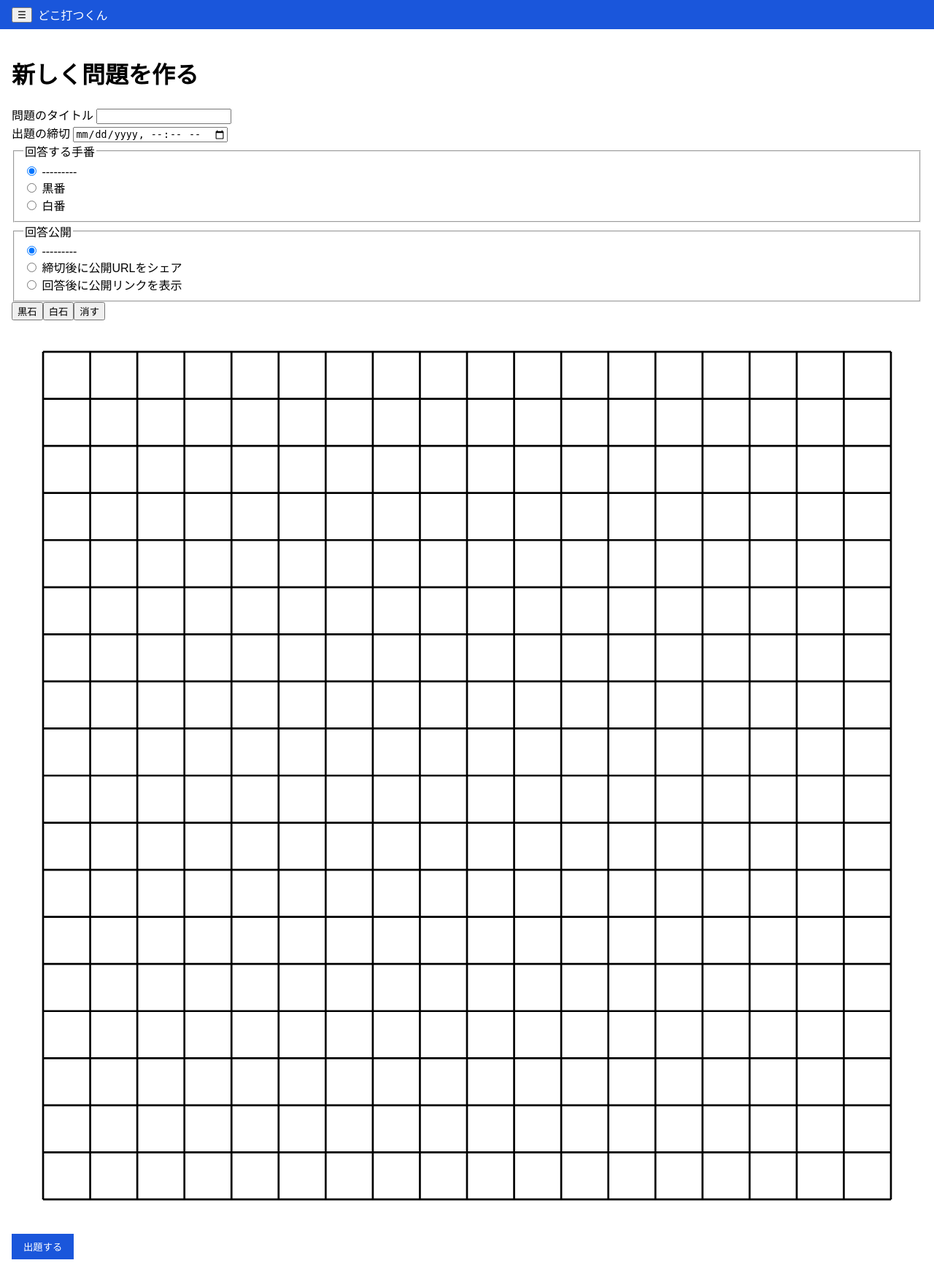
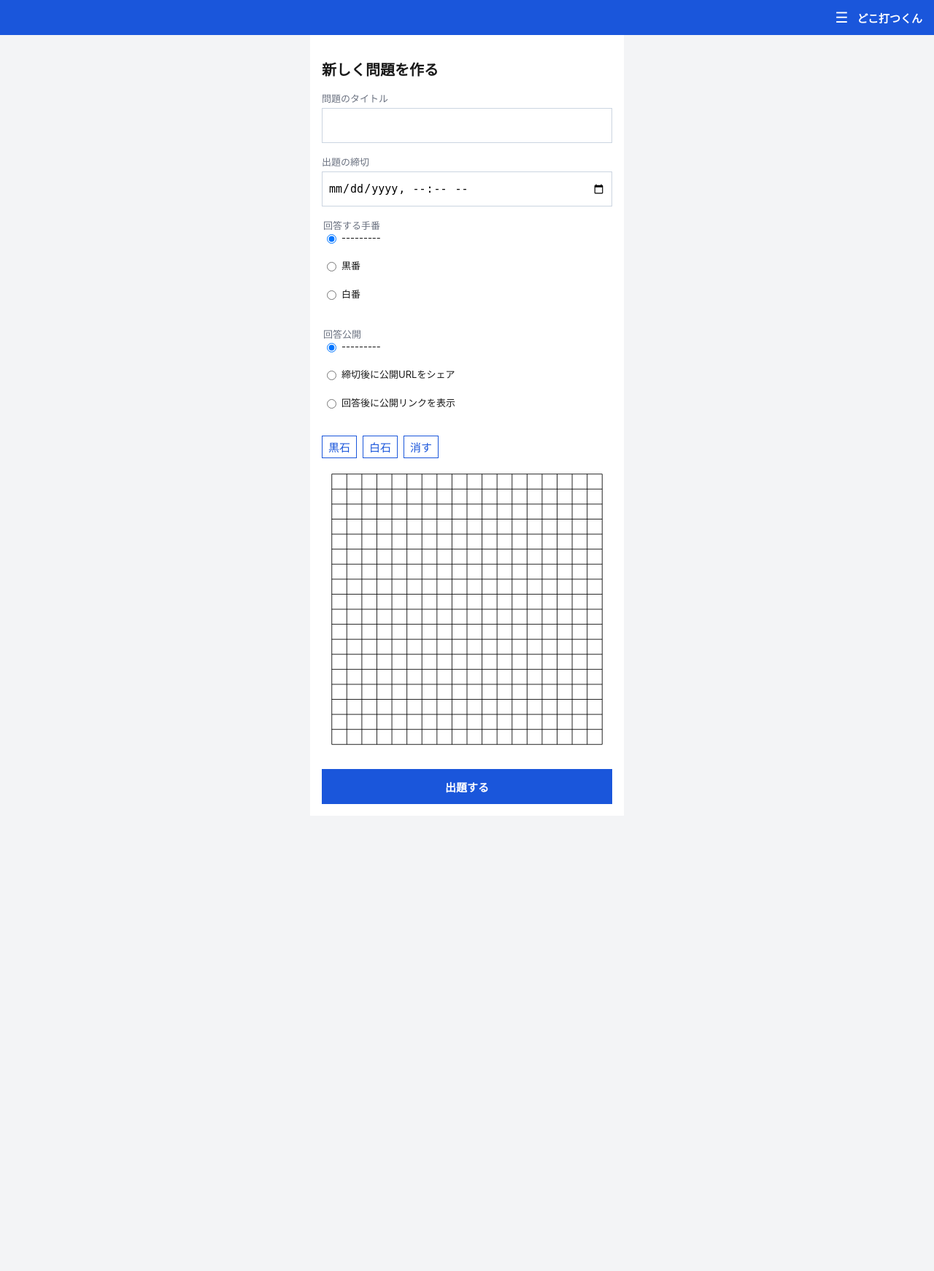
Before and after one commit to KMOkuda/dokoutsu, a Django app: page /problems/new in a window 1280 px wide. Shown: the whole page at 73% size. After the commit the page ends 1102 px from the top, so only its background shows below. Run offline with Django 5.2, Linux system fonts and the light colour scheme; the visitor is signed in with stand-in values (Sample User, id 1).

Commit message:
CSSを本実装し、E2Eテスト(Playwright)を追加
- static/css/style.css をデザインPDFの見た目(青系ヘッダー、角のない矩形ボタン、モバイル1カラム)に沿って本実装。CSS変数でトークン管理し、後から数値だけ調整できる構成にした
- 共通メニューの開閉が未実装だったため static/js/menu.js を追加
- STATICFILES_DIRS の設定漏れで静的ファイルが配信されていなかったのを修正
- E2Eテスト仕様書 docs/test/e2e_flows.md を追加(実ブラウザでの主要フロー5件)
- dokoutsu/e2e_tests.py: Playwright + StaticLiveServerTestCase で新規登録〜ログイン、問題投稿、回答投稿〜回答一覧、受付中/終了一覧の操作、共通メニュー開閉を検証。全5件通過を確認
- 各テストの主要な画面状態のスクリーンショットを docs/test/screenshots/ に保存
- スクリーンショットで見つかった見た目の不具合(受付中の問題一覧で終了/削除ボタンが隙間なく重なって見えた)を修正

Co-Authored-By: Claude Sonnet 5 <noreply@anthropic.com>
Claude-Session: https://claude.ai/code/session_01VPHSjY3MipT8z5jX64KDP1

```diff
--- a/config/settings.py
+++ b/config/settings.py
@@ -67,6 +67,7 @@ USE_I18N = True
 USE_TZ = True
 
 STATIC_URL = "static/"
+STATICFILES_DIRS = [os.path.join(BASE_DIR, "static")]
 DEFAULT_AUTO_FIELD = "django.db.models.BigAutoField"
 
 LOGIN_URL = "login"
--- a/dokoutsu/templates/components/menu.html
+++ b/dokoutsu/templates/components/menu.html
@@ -12,3 +12,4 @@
     </li>
   </ul>
 </nav>
+<script src="/static/js/menu.js"></script>
--- /dev/null
+++ b/requirements-dev.txt
@@ -0,0 +1,2 @@
+-r requirements.txt
+playwright>=1.40,<2.0
--- a/static/css/style.css
+++ b/static/css/style.css
@@ -1,30 +1,264 @@
+/* デザイン参考PDF(docs/design/screens_wireframe/*_design.pdf)に基づくトークン定義。
+   正確な値への調整はここを直すだけで済むようにする。 */
 :root {
   --color-primary: #1a56db;
+  --color-primary-dark: #123a99;
+  --color-text: #1a1a1a;
+  --color-muted: #6b7280;
+  --color-border: #cbd5e1;
+  --color-bg: #f3f4f6;
+  --color-surface: #ffffff;
+  --color-danger: #dc2626;
+  --color-black-stone: #111111;
+  --color-white-stone: #ffffff;
+
+  --font-base: -apple-system, BlinkMacSystemFont, "Hiragino Sans", "Yu Gothic", sans-serif;
+  --font-size-base: 15px;
+  --font-size-lg: 20px;
+  --font-size-sm: 13px;
+
+  --spacing-xs: 4px;
   --spacing-sm: 8px;
   --spacing-md: 16px;
+  --spacing-lg: 24px;
+
+  --radius: 0;
+  --tap-size: 48px;
+  --screen-width: 430px;
+}
+
+* {
+  box-sizing: border-box;
 }
 
 body {
-  font-family: sans-serif;
+  font-family: var(--font-base);
+  font-size: var(--font-size-base);
+  color: var(--color-text);
+  background: var(--color-bg);
   margin: 0;
 }
 
+a {
+  color: var(--color-primary);
+}
+
+h1 {
+  font-size: var(--font-size-lg);
+  margin: var(--spacing-md) 0;
+}
+
+/* --- レイアウト --- */
+
 header {
+  position: sticky;
+  top: 0;
+  z-index: 10;
   display: flex;
   align-items: center;
   gap: var(--spacing-sm);
   padding: var(--spacing-sm) var(--spacing-md);
   background: var(--color-primary);
   color: white;
+  font-weight: bold;
 }
 
 main {
+  max-width: var(--screen-width);
+  margin: 0 auto;
   padding: var(--spacing-md);
+  background: var(--color-surface);
+  min-height: 100vh;
 }
 
-button[type="submit"] {
+article {
+  border: 1px solid var(--color-border);
+  border-radius: var(--radius);
+  padding: var(--spacing-md);
+  margin-bottom: var(--spacing-md);
+}
+
+section {
+  margin-bottom: var(--spacing-md);
+}
+
+/* --- フォーム --- */
+
+form div,
+form fieldset {
+  margin-bottom: var(--spacing-md);
+  border: none;
+  padding: 0;
+}
+
+label {
+  display: block;
+  margin-bottom: var(--spacing-xs);
+  font-size: var(--font-size-sm);
+  color: var(--color-muted);
+}
+
+fieldset legend {
+  font-size: var(--font-size-sm);
+  color: var(--color-muted);
+  padding: 0;
+}
+
+fieldset label {
+  display: inline-flex;
+  align-items: center;
+  gap: var(--spacing-xs);
+  color: var(--color-text);
+  margin-right: var(--spacing-md);
+}
+
+input[type="text"],
+input[type="email"],
+input[type="password"],
+input[type="datetime-local"],
+select,
+textarea {
+  width: 100%;
+  min-height: var(--tap-size);
+  padding: var(--spacing-sm);
+  font-size: var(--font-size-base);
+  border: 1px solid var(--color-border);
+  border-radius: var(--radius);
+  background: var(--color-surface);
+}
+
+textarea {
+  min-height: 96px;
+}
+
+button,
+input[type="submit"] {
+  display: inline-block;
+  min-height: var(--tap-size);
+  padding: var(--spacing-sm) var(--spacing-md);
+  font-size: var(--font-size-base);
+  border: 1px solid var(--color-primary);
+  border-radius: var(--radius);
+  background: var(--color-surface);
+  color: var(--color-primary);
+  cursor: pointer;
+}
+
+button[type="submit"],
+.btn-primary {
+  width: 100%;
   background: var(--color-primary);
   color: white;
   border: none;
+  font-weight: bold;
+}
+
+button[type="submit"]:active {
+  background: var(--color-primary-dark);
+}
+
+article form {
+  margin-bottom: var(--spacing-sm);
+}
+
+article form:last-child {
+  margin-bottom: 0;
+}
+
+form[action*="delete"] button {
+  width: 100%;
+  background: var(--color-surface);
+  border-color: var(--color-danger);
+  color: var(--color-danger);
+  font-weight: normal;
+}
+
+.errorlist {
+  list-style: none;
+  margin: var(--spacing-xs) 0 0;
+  padding: 0;
+  color: var(--color-danger);
+  font-size: var(--font-size-sm);
+}
+
+/* --- 共通メニュー --- */
+
+nav[aria-label="共通メニュー"] {
+  margin-left: auto;
+  position: relative;
+}
+
+.menu-open {
+  background: none;
+  border: none;
+  color: white;
+  font-size: var(--font-size-lg);
+  min-height: auto;
+  padding: var(--spacing-xs);
+}
+
+.menu-list {
+  position: absolute;
+  right: 0;
+  top: calc(100% + var(--spacing-xs));
+  background: var(--color-surface);
+  color: var(--color-text);
+  border: 1px solid var(--color-border);
+  border-radius: var(--radius);
+  list-style: none;
+  margin: 0;
+  padding: var(--spacing-xs) 0;
+  min-width: 200px;
+  box-shadow: 0 4px 12px rgba(0, 0, 0, 0.15);
+}
+
+.menu-list[hidden] {
+  display: none;
+}
+
+.menu-list li {
+  padding: 0;
+}
+
+.menu-list a,
+.menu-list button {
+  display: block;
+  width: 100%;
   padding: var(--spacing-sm) var(--spacing-md);
+  border: none;
+  text-align: left;
+  background: none;
+  color: var(--color-text);
+  min-height: var(--tap-size);
 }
+
+/* --- 盤面 --- */
+
+[data-goban-editor],
+[data-goban-answer],
+[data-goban-viewer] {
+  display: block;
+  max-width: 100%;
+}
+
+[data-goban-editor] div,
+[data-goban-answer] div {
+  display: flex;
+  gap: var(--spacing-sm);
+  margin-bottom: var(--spacing-sm);
+}
+
+[data-goban-editor] button,
+[data-goban-answer] button {
+  min-height: auto;
+  padding: var(--spacing-xs) var(--spacing-sm);
+}
+
+/* --- 一覧画面のカード --- */
+
+.rank-badge,
+article p {
+  color: var(--color-muted);
+  font-size: var(--font-size-sm);
+  margin: var(--spacing-xs) 0;
+}
--- /dev/null
+++ b/static/js/menu.js
@@ -0,0 +1,15 @@
+(function () {
+  "use strict";
+  document.addEventListener("DOMContentLoaded", function () {
+    var nav = document.querySelector('nav[aria-label="共通メニュー"]');
+    if (!nav) return;
+    var toggle = nav.querySelector(".menu-open");
+    var list = nav.querySelector(".menu-list");
+    toggle.addEventListener("click", function () {
+      list.hidden = !list.hidden;
+    });
+    document.addEventListener("click", function (event) {
+      if (!nav.contains(event.target)) list.hidden = true;
+    });
+  });
+})();
```
Also changed, not shown: docs/test/e2e_flows.md (added, +92 -0 lines), dokoutsu/e2e_tests.py (added, +208 -0 lines), 11 other files.
